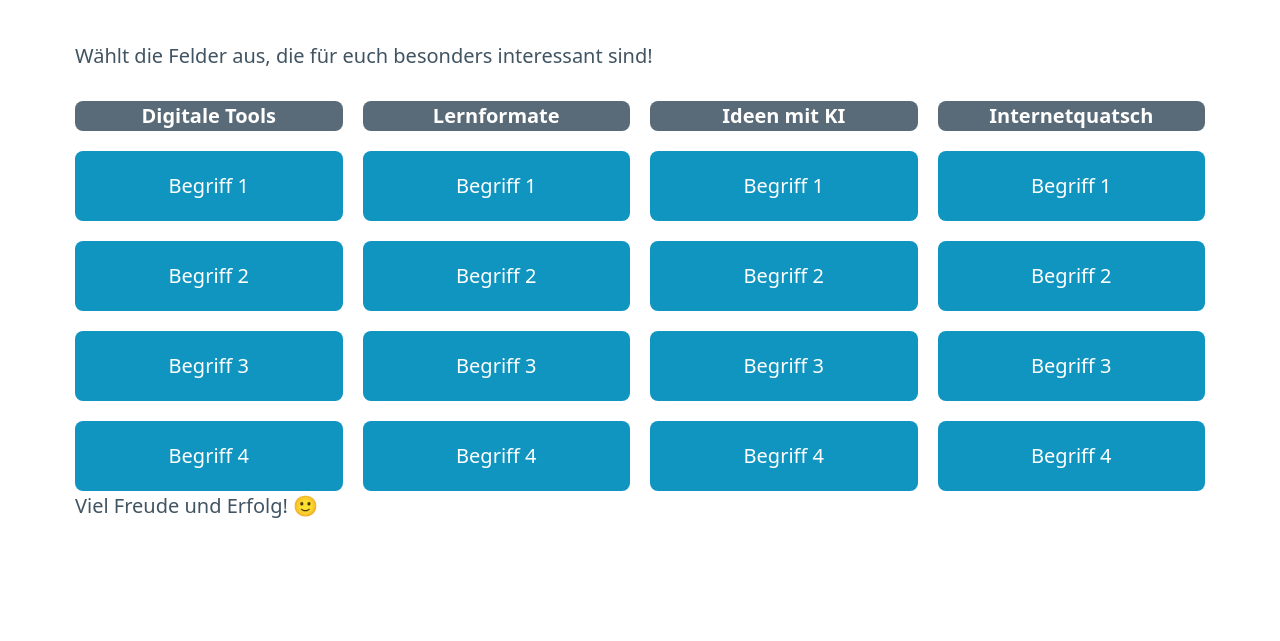
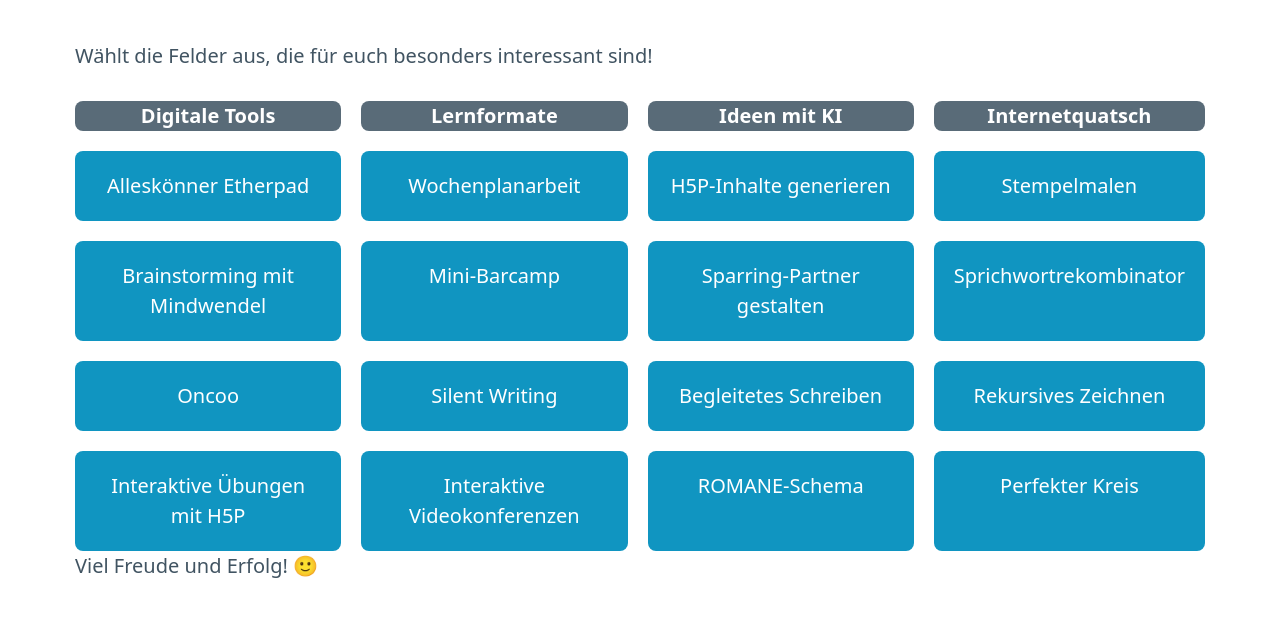
Before and after one commit to eBildungslabor/distanzlernen-jeopardy, a plain HTML site: page index.html in a window 1280 px wide. Shown: the part 159-800 px from the top of the page. Drawn offline with nearby package versions, Linux system fonts and the light colour scheme.

Commit message:
Update index.html

```diff
--- a/index.html
+++ b/index.html
@@ -43,26 +43,26 @@
             <div class="jeopardy-header">Ideen mit KI</div>
             <div class="jeopardy-header">Internetquatsch</div>
 
-            <!-- Felder (Platzhalter) -->
-            <div class="jeopardy-cell">Begriff 1</div>
-            <div class="jeopardy-cell">Begriff 1</div>
-            <div class="jeopardy-cell">Begriff 1</div>
-            <div class="jeopardy-cell">Begriff 1</div>
+            <!-- Felder -->
+            <a class="jeopardy-cell" href="1.html">Alleskönner Etherpad</a>
+            <a class="jeopardy-cell" href="2.html">Wochenplanarbeit</a>
+            <a class="jeopardy-cell" href="3.html">H5P-Inhalte generieren</a>
+            <a class="jeopardy-cell" href="4.html">Stempelmalen</a>
 
-            <div class="jeopardy-cell">Begriff 2</div>
-            <div class="jeopardy-cell">Begriff 2</div>
-            <div class="jeopardy-cell">Begriff 2</div>
-            <div class="jeopardy-cell">Begriff 2</div>
+            <a class="jeopardy-cell" href="5.html">Brainstorming mit Mindwendel</a>
+            <a class="jeopardy-cell" href="6.html">Mini-Barcamp</a>
+            <a class="jeopardy-cell" href="7.html">Sparring-Partner gestalten</a>
+            <a class="jeopardy-cell" href="8.html">Sprichwortrekombinator</a>
 
-            <div class="jeopardy-cell">Begriff 3</div>
-            <div class="jeopardy-cell">Begriff 3</div>
-            <div class="jeopardy-cell">Begriff 3</div>
-            <div class="jeopardy-cell">Begriff 3</div>
+            <a class="jeopardy-cell" href="9.html">Oncoo</a>
+            <a class="jeopardy-cell" href="10.html">Silent Writing</a>
+            <a class="jeopardy-cell" href="11.html">Begleitetes Schreiben</a>
+            <a class="jeopardy-cell" href="12.html">Rekursives Zeichnen</a>
 
-            <div class="jeopardy-cell">Begriff 4</div>
-            <div class="jeopardy-cell">Begriff 4</div>
-            <div class="jeopardy-cell">Begriff 4</div>
-            <div class="jeopardy-cell">Begriff 4</div>
+            <a class="jeopardy-cell" href="13.html">Interaktive Übungen mit H5P</a>
+            <a class="jeopardy-cell" href="14.html">Interaktive Videokonferenzen</a>
+            <a class="jeopardy-cell" href="15.html">ROMANE-Schema</a>
+            <a class="jeopardy-cell" href="16.html">Perfekter Kreis</a>
         </div>
         <p>Viel Freude und Erfolg! 🙂</p>
     </main>
```
